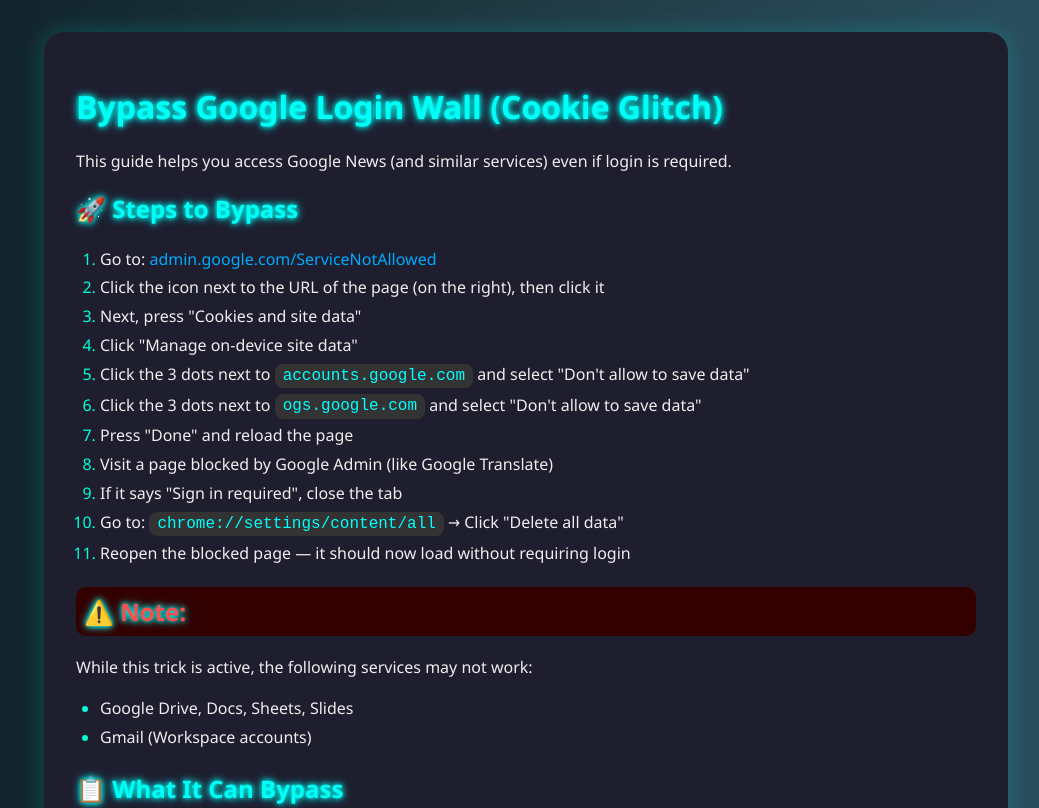
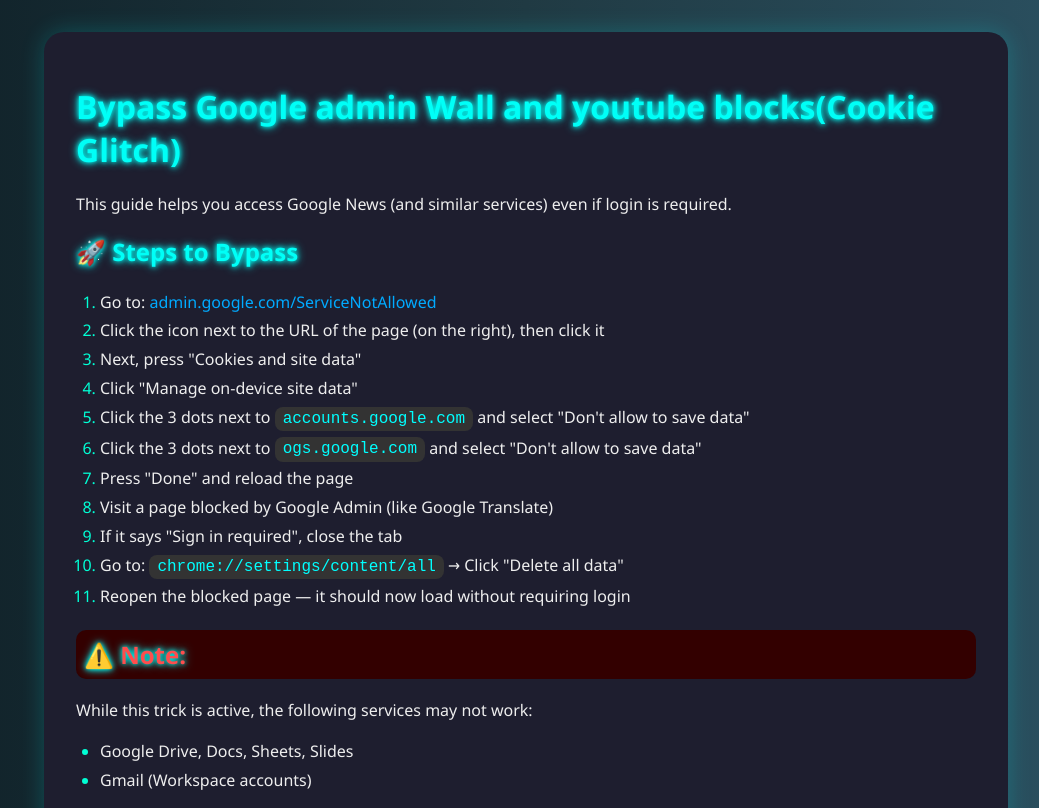
Before and after one commit to Gnome-Steader/Gnome-Steader.github.io, a plain HTML site: page Unlog.html in a window 1280 px wide. Shown: the top 808 px of the page, without its empty margins (114-1153 px from the left). Drawn offline with Linux system fonts and the light colour scheme.

Commit message:
Update Unlog.html

```diff
--- a/Unlog.html
+++ b/Unlog.html
@@ -68,7 +68,7 @@
 </head>
 <body>
   <div class="container">
-    <h1>Bypass Google Login Wall (Cookie Glitch)</h1>
+    <h1>Bypass Google admin Wall and youtube blocks(Cookie Glitch)</h1>
     <p>This guide helps you access Google News (and similar services) even if login is required.</p>
 
     <h2>🚀 Steps to Bypass</h2>
```
